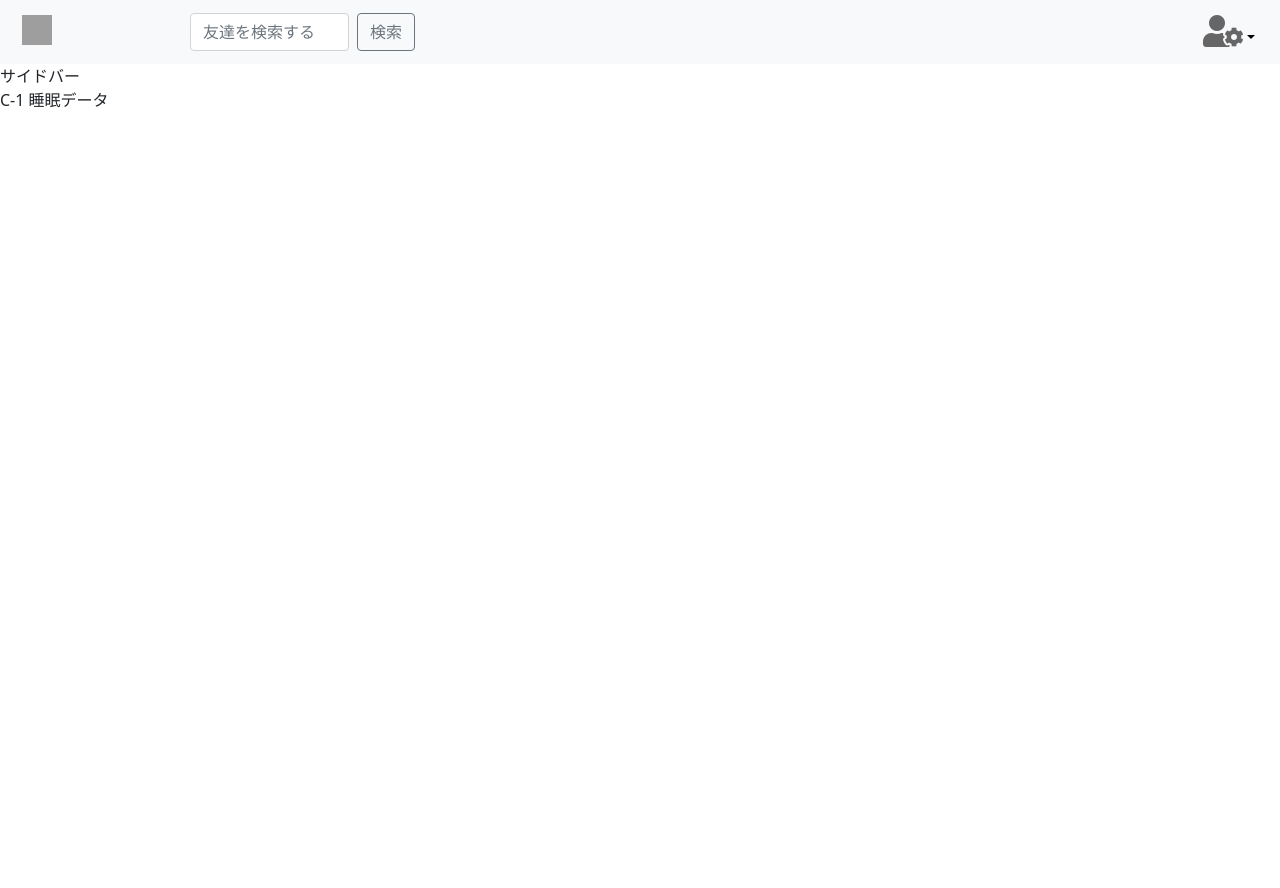
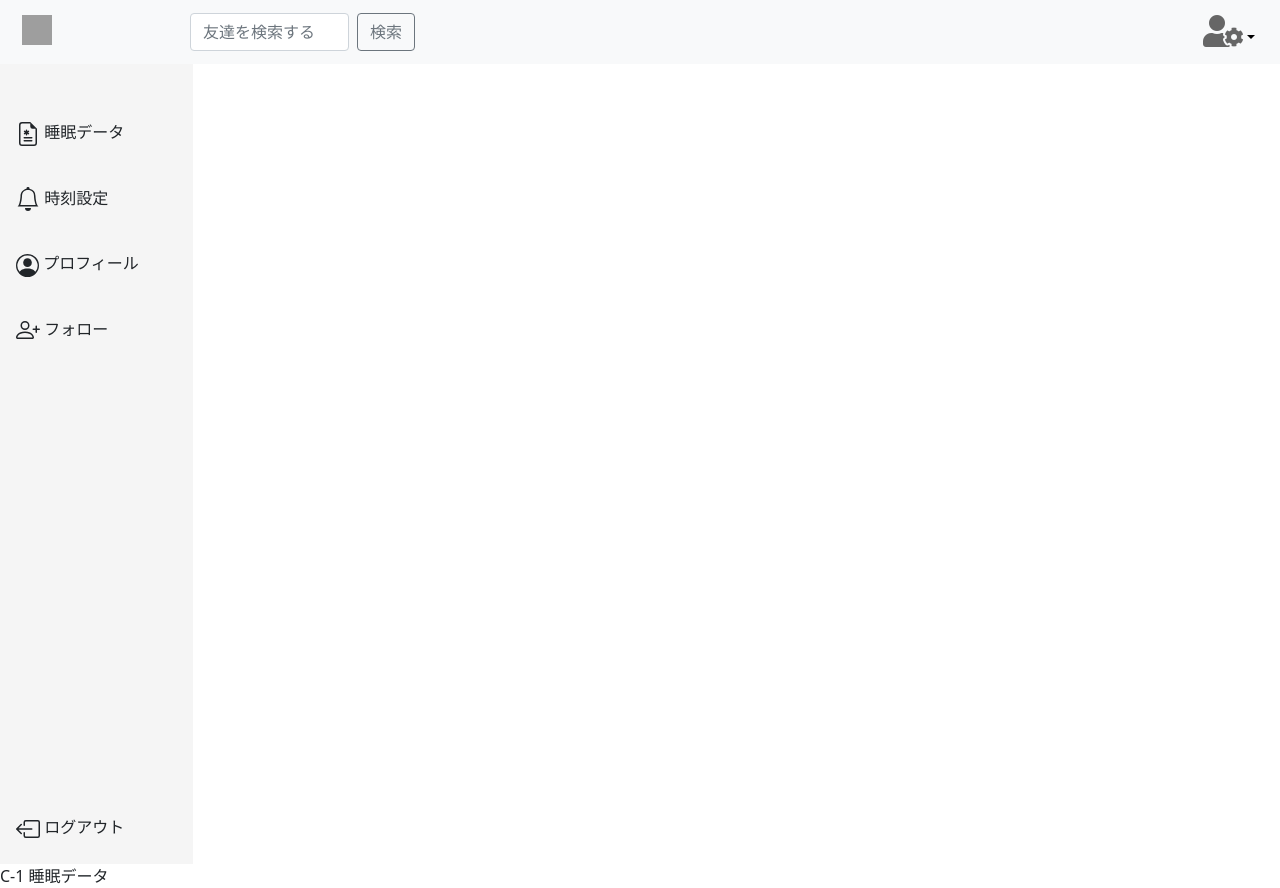
Before and after one commit to sugimoto-ecn/tomomin_front, a React (Create React App) app: page /dashboard/sleeps in a window 1280 px wide. Before the commit the page ends 800 px from the top, so only its background shows below. Built offline with nearby package versions, Linux system fonts and the light colour scheme; grey boxes are pictures that could not be loaded.

Commit message:
サイドバーを書いてみました

```diff
--- a/src/components/organisms/SideBar/SideBar.module.css
+++ b/src/components/organisms/SideBar/SideBar.module.css
@@ -0,0 +1,3 @@
+a:hover {
+    background-color: lightgray;
+}
--- a/src/components/organisms/SideBar/index.jsx
+++ b/src/components/organisms/SideBar/index.jsx
@@ -4,7 +4,60 @@ import styles from "./SideBar.module.css"
 const SideBar = () => {
     return (
         <div>
-            サイドバー
+            <div class="sidebar">
+                <div class="row">
+                    <div class="col-2">
+                        <div class="position-sticky pt-md-5"　style={{'background-color': 'whitesmoke', 'min-height': '100vh'}}>
+  　　　　　　　　　　　　      <ul class="nav flex-column">
+                                <li class="nav-item">
+                                    <a class="nav-link active text-dark" aria-current="page" href="#">
+                                        <svg xmlns="http://www.w3.org/2000/svg" width="24" height="24" fill="currentColor" class="bi bi-file-earmark-medical" viewBox="0 0 16 16">
+                                            <path d="M7.5 5.5a.5.5 0 0 0-1 0v.634l-.549-.317a.5.5 0 1 0-.5.866L6 7l-.549.317a.5.5 0 1 0 .5.866l.549-.317V8.5a.5.5 0 1 0 1 0v-.634l.549.317a.5.5 0 1 0 .5-.866L8 7l.549-.317a.5.5 0 1 0-.5-.866l-.549.317V5.5zm-2 4.5a.5.5 0 0 0 0 1h5a.5.5 0 0 0 0-1h-5zm0 2a.5.5 0 0 0 0 1h5a.5.5 0 0 0 0-1h-5z"/>
+                                            <path d="M14 14V4.5L9.5 0H4a2 2 0 0 0-2 2v12a2 2 0 0 0 2 2h8a2 2 0 0 0 2-2zM9.5 3A1.5 1.5 0 0 0 11 4.5h2V14a1 1 0 0 1-1 1H4a1 1 0 0 1-1-1V2a1 1 0 0 1 1-1h5.5v2z"/>
+                                        </svg>
+                                        <span class="ml-2"> 睡眠データ</span>
+                                    </a>
+                                </li>
+                                <li class="nav-item pt-4">
+                                    <a class="nav-link text-dark" href="#">
+                                        <svg xmlns="http://www.w3.org/2000/svg" width="24" height="24" fill="currentColor" class="bi bi-bell" viewBox="0 0 16 16">
+                                            <path d="M8 16a2 2 0 0 0 2-2H6a2 2 0 0 0 2 2zM8 1.918l-.797.161A4.002 4.002 0 0 0 4 6c0 .628-.134 2.197-.459 3.742-.16.767-.376 1.566-.663 2.258h10.244c-.287-.692-.502-1.49-.663-2.258C12.134 8.197 12 6.628 12 6a4.002 4.002 0 0 0-3.203-3.92L8 1.917zM14.22 12c.223.447.481.801.78 1H1c.299-.199.557-.553.78-1C2.68 10.2 3 6.88 3 6c0-2.42 1.72-4.44 4.005-4.901a1 1 0 1 1 1.99 0A5.002 5.002 0 0 1 13 6c0 .88.32 4.2 1.22 6z"/>
+                                        </svg>
+                                        <span class="ml-2"> 時刻設定</span>
+                                    </a>
+                                </li>
+                                <li class="nav-item pt-4">
+                                    <a class="nav-link text-dark" href="#">
+                                        <svg xmlns="http://www.w3.org/2000/svg" width="23" height="23" fill="currentColor" class="bi bi-person-circle" viewBox="0 0 16 16">
+                                            <path d="M11 6a3 3 0 1 1-6 0 3 3 0 0 1 6 0z"/>
+                                            <path fill-rule="evenodd" d="M0 8a8 8 0 1 1 16 0A8 8 0 0 1 0 8zm8-7a7 7 0 0 0-5.468 11.37C3.242 11.226 4.805 10 8 10s4.757 1.225 5.468 2.37A7 7 0 0 0 8 1z"/>
+                                        </svg>
+                                        <span class="ml-2"> プロフィール</span>
+                                    </a>
+                                </li>
+                                <li class="nav-item pt-4">
+                                    <a class="nav-link text-dark" href="#">
+                                        <svg xmlns="http://www.w3.org/2000/svg" width="24" height="24" fill="currentColor" class="bi bi-person-plus" viewBox="0 0 16 16">
+                                            <path d="M6 8a3 3 0 1 0 0-6 3 3 0 0 0 0 6zm2-3a2 2 0 1 1-4 0 2 2 0 0 1 4 0zm4 8c0 1-1 1-1 1H1s-1 0-1-1 1-4 6-4 6 3 6 4zm-1-.004c-.001-.246-.154-.986-.832-1.664C9.516 10.68 8.289 10 6 10c-2.29 0-3.516.68-4.168 1.332-.678.678-.83 1.418-.832 1.664h10z"/>
+                                            <path fill-rule="evenodd" d="M13.5 5a.5.5 0 0 1 .5.5V7h1.5a.5.5 0 0 1 0 1H14v1.5a.5.5 0 0 1-1 0V8h-1.5a.5.5 0 0 1 0-1H13V5.5a.5.5 0 0 1 .5-.5z"/>
+                                        </svg>
+                                        <span class="ml-2"> フォロー</span>
+                                    </a>
+                                </li>
+                                <li class="nav-item" style={{position: 'absolute', bottom: '15px'}}>
+                                    <a class="nav-link text-dark" href="#">
+                                        <svg xmlns="http://www.w3.org/2000/svg" width="24" height="24" fill="currentColor" class="bi bi-box-arrow-left" viewBox="0 0 16 16">
+                                            <path fill-rule="evenodd" d="M6 12.5a.5.5 0 0 0 .5.5h8a.5.5 0 0 0 .5-.5v-9a.5.5 0 0 0-.5-.5h-8a.5.5 0 0 0-.5.5v2a.5.5 0 0 1-1 0v-2A1.5 1.5 0 0 1 6.5 2h8A1.5 1.5 0 0 1 16 3.5v9a1.5 1.5 0 0 1-1.5 1.5h-8A1.5 1.5 0 0 1 5 12.5v-2a.5.5 0 0 1 1 0v2z"/>
+                                            <path fill-rule="evenodd" d="M.146 8.354a.5.5 0 0 1 0-.708l3-3a.5.5 0 1 1 .708.708L1.707 7.5H10.5a.5.5 0 0 1 0 1H1.707l2.147 2.146a.5.5 0 0 1-.708.708l-3-3z"/>
+                                        </svg>
+                                        <span class="ml-2"> ログアウト</span>
+                                    </a>
+                                </li>
+                            </ul>
+                        </div>
+                    </div>
+                </div>
+            </div>
         </div>
     )
 }
```
